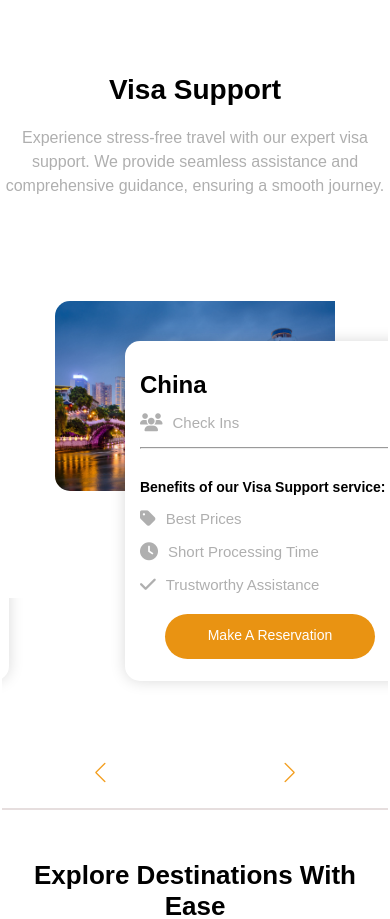
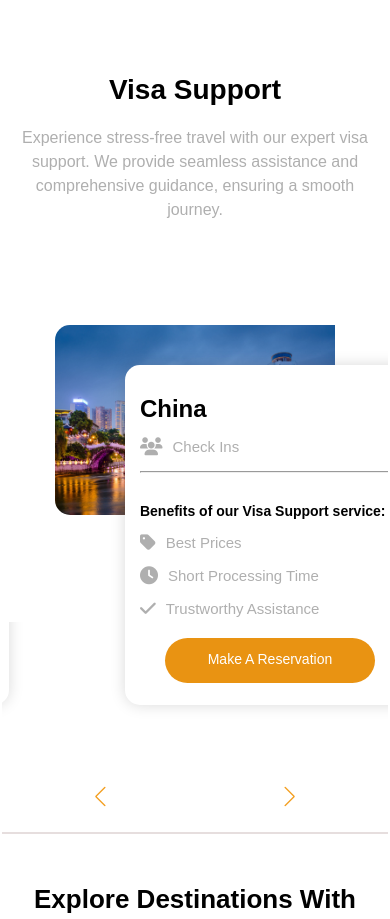
Before and after one commit to dekanovaa/Business_taour, a React (Vite) app: page / in a window 390 px wide. Shown: the part 1380-2299 px from the top of the page. Built offline with nearby package versions, Linux system fonts and the light colour scheme.

Commit message:
paddinglar to'g'irlandi

```diff
--- a/src/Components/About/About.css
+++ b/src/Components/About/About.css
@@ -155,7 +155,7 @@
   }
   @media(max-width:420px){
     .container{
-      width: 99%;
+      width: 97%;
     }
     .button__link{
         font-size:14px;
@@ -172,5 +172,6 @@
     .about__text{
       font-size:14px;
       line-height: 24px;
+
     }
   }
--- a/src/Components/Main/Main.css
+++ b/src/Components/Main/Main.css
@@ -219,6 +219,7 @@
     .main__text{
         font-size:14px;
         line-height:22px;
+
     }
     .main__wrap{
         width: 100%;
--- a/src/Components/Support/Support.css
+++ b/src/Components/Support/Support.css
@@ -177,4 +177,7 @@
     .support__title{
       font-size:28px;
     }
+    .support__text{
+      width: 97%;
+    }
   }
--- a/src/Components/Tours/Tours.css
+++ b/src/Components/Tours/Tours.css
@@ -25,13 +25,15 @@
   }
 
   .swiper-slide {
-    text-align: center;
+    justify-content: flex-start;
     font-size: 18px;
     background: #fff;
     display: flex;
     justify-content: center;
     align-items: center;
+
   }
+
   #slider{
       height: 500px;
   }
```
